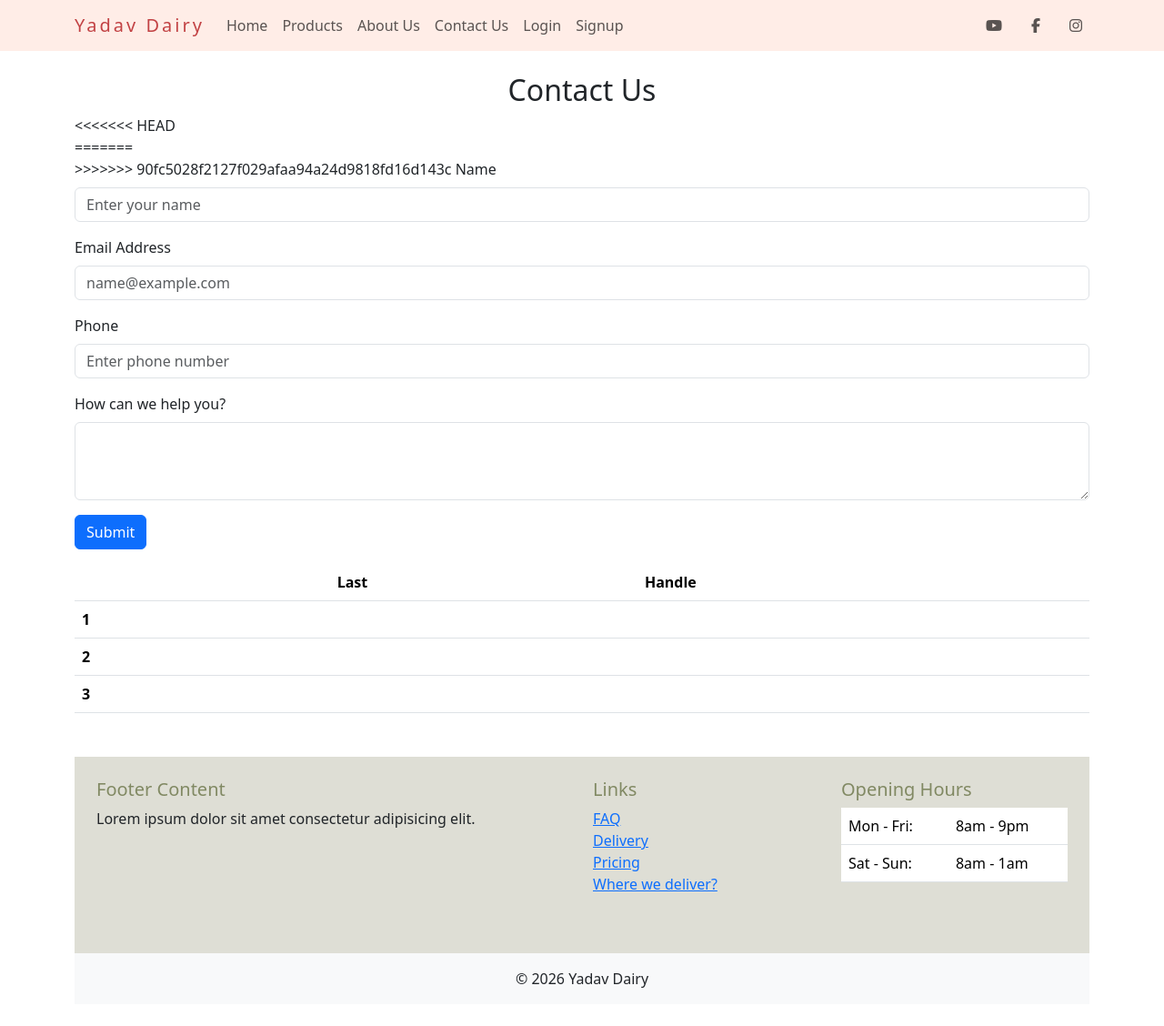
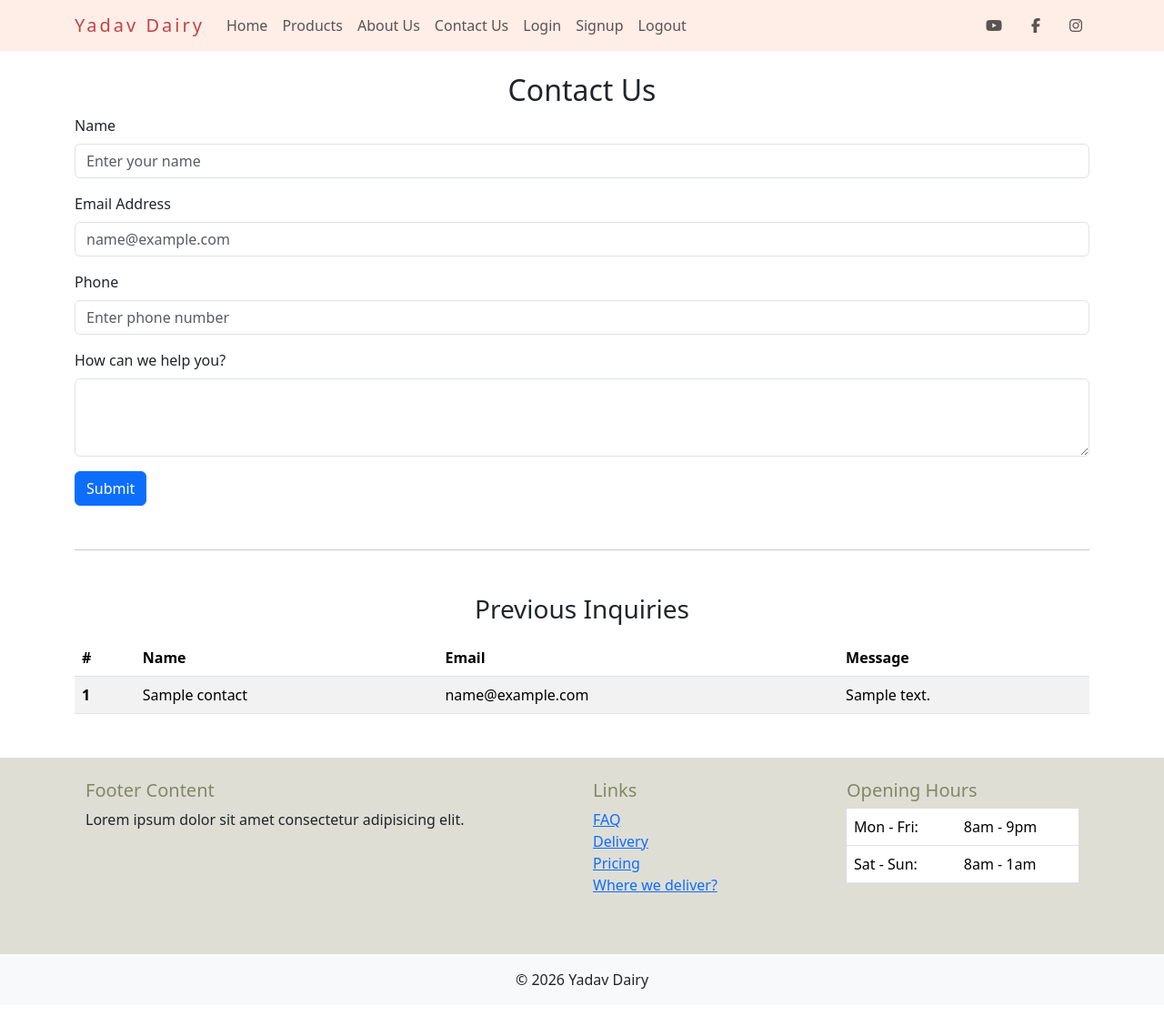
Before and after one commit to divyyadav007/training_project_college, a Django app: page /contact in a window 1280 px wide. Shown: the whole page at 91% size. After the commit the page ends 1087 px from the top, so only its background shows below. Run offline with Django 5.2, Linux system fonts and the light colour scheme; tables that the repository leaves empty hold one stand-in row (values such as "Sample post"); lists and menus that the app fills with data are empty.

Commit message:
logout and authentication setups

```diff
--- a/shops/urls.py
+++ b/shops/urls.py
@@ -1,9 +1,11 @@
 from django.urls import path
 from . import views
+from django.contrib import admin
 
 urlpatterns = [
     # Main/Home page (Jab koi sirf website.com khole)
-    path('home', views.home, name='home'),
+    path('admin', admin.site.urls),
+    path('', views.home, name='home'),
 
     # Baaki pages
     path('product', views.product, name='product'),
@@ -11,4 +13,5 @@ urlpatterns = [
     path('contact', views.contact, name='contact'),
     path('signup', views.signupView, name='signup'),
     path('login', views.loginView, name='login'),
+    path('logout', views.logoutView, name='logout'),
 ]
--- a/shops/views.py
+++ b/shops/views.py
@@ -1,60 +1,55 @@
 from django.shortcuts import render, redirect
 from .models import Contact
 from django.contrib.auth.models import User
-from django.contrib.auth import authenticate, login
-
-
+from django.contrib.auth import authenticate, login, logout
+from django.contrib.auth.decorators import login_required
+from django.contrib import messages # Added this for your login error handling
 
 def home(request):
     return render(request, 'index.html')
-
+@login_required
 def product(request):
+    if not request.user.is_authenticated:
+        return redirect('login')
     return render(request, 'product.html')
 
 def about(request):
     return render(request, 'about.html')
 
 def contact(request):
-    data = Contact.objects.all()
-
     if request.method == "POST":
-        # 1. Form se data nikalna
         name = request.POST.get('name')
         email = request.POST.get('email')
         phone = request.POST.get('phone')
         message = request.POST.get('message')
 
-        # 2. Database mein save karna
-        # Note: Check karein aapke models.py mein 'message' aur 'date' fields hain ya nahi
-        c = Contact(
+        # Create and save in one go
+        Contact.objects.create(
             name=name,
             email=email,
             phone=phone,
-            message=message,
+            message=message
         )
-        c.save()
-
-        # Success flag bhejna
+        messages.success(request, "Message sent successfully!")
         return redirect('contact')
 
-    # 3. GET request par saara data fetch karna
-
+    data = Contact.objects.all()
     return render(request, 'contact.html', {'data': data})
 
 def signupView(request):
-
     if request.method == "POST":
         firstName = request.POST.get('firstName')
         lastName = request.POST.get('lastName')
         userName = request.POST.get('userName')
         email = request.POST.get('email')
         password = request.POST.get('password')
-        cpassword = request.POST.get('cpassword')
+
+        # Create user and set details
         user = User.objects.create_user(userName, email, password)
-        user.first_name =  firstName
+        user.first_name = firstName
         user.last_name = lastName
         user.save()
-        return redirect('/login')
+        return redirect('login') # Use URL name
 
     return render(request, 'signup.html')
 
@@ -65,12 +60,14 @@ def loginView(request):
         user = authenticate(request, username=userName, password=password)
 
         if user is not None:
-            # 2. Start the session
             login(request, user)
-            return redirect('/home')
+            return redirect('home') # Use URL name
         else:
-            # 3. Handle failed login
             messages.error(request, "Invalid username or password")
             return render(request, 'login.html')
 
     return render(request, 'login.html')
+
+def logoutView(request):
+    logout(request) # Fixed typo 'reqeust'
+    return redirect('home') # Better to redirect than render
--- a/templates/base.html
+++ b/templates/base.html
@@ -47,6 +47,9 @@
         </li>
         <li class="nav-item">
           <a class="nav-link" href="/signup">Signup</a>
+        </li>
+         <li class="nav-item">
+          <a class="nav-link" href="/logout">Logout</a>
         </li>
       </ul>
 
--- a/templates/contact.html
+++ b/templates/contact.html
@@ -4,19 +4,17 @@
 {% block content %}
 <div class="container my-4">
     <h2 class="text-center">Contact Us</h2>
+
     <form method="POST" action="{% url 'contact' %}">
-<<<<<<< HEAD
-            {% csrf_token %} <div class="mb-3">
-=======
-            {% csrf_token %} <div class="mb-3">
->>>>>>> 90fc5028f2127f029afaa94a24d9818fd16d143c
+        {% csrf_token %}
+        <div class="mb-3">
             <label for="name" class="form-label">Name</label>
-            <input type="text" name="name" class="form-control" id="name" placeholder="Enter your name">
+            <input type="text" name="name" class="form-control" id="name" placeholder="Enter your name" required>
         </div>
 
         <div class="mb-3">
             <label for="email" class="form-label">Email Address</label>
-            <input type="email" name="email" class="form-control" id="email" placeholder="name@example.com">
+            <input type="email" name="email" class="form-control" id="email" placeholder="name@example.com" required>
         </div>
 
         <div class="mb-3">
@@ -26,42 +24,38 @@
 
         <div class="mb-3">
             <label for="message" class="form-label">How can we help you?</label>
-            <textarea class="form-control" name="message" id="message" rows="3"></textarea>
+            <textarea class="form-control" name="message" id="message" rows="3" required></textarea>
         </div>
 
         <button type="submit" class="btn btn-primary">Submit</button>
     </form>
-</div>
-<table class="table">
+
+    <hr class="my-5">
+
+    <h3 class="text-center">Previous Inquiries</h3>
+    <table class="table table-striped mt-3">
         <thead>
             <tr>
-      <th scope="col"></th>
-      <th scope="col"></th>
-      <th scope="col">Last</th>
-      <th scope="col">Handle</th>
+                <th scope="col">#</th>
+                <th scope="col">Name</th>
+                <th scope="col">Email</th>
+                <th scope="col">Message</th>
             </tr>
         </thead>
         <tbody>
-    {% for d in data  %}
+            {% for d in data %}
             <tr>
-      <th scope="row">1</th>
-      <td></td>
-      <td></td>
-      <td></td>
+                <th scope="row">{{ forloop.counter }}</th>
+                <td>{{ d.name }}</td>
+                <td>{{ d.email }}</td>
+                <td>{{ d.message }}</td>
             </tr>
+            {% empty %}
             <tr>
-      <th scope="row">2</th>
-      <td></td>
-      <td></td>
-      <td></td>
-    </tr>
-    <tr>
-      <th scope="row">3</th>
-      <td></td>
-      <td></td>
-      <td></td>
+                <td colspan="4" class="text-center">No messages found.</td>
             </tr>
             {% endfor %}
         </tbody>
     </table>
+</div>
 {% endblock content %}
--- a/templates/login.html
+++ b/templates/login.html
@@ -89,7 +89,7 @@
 
 
                                         <div class="d-flex justify-content-center mx-4 mb-3 mb-lg-4">
-                                            <button type="button" data-mdb-button-init data-mdb-ripple-init
+                                            <button type="submit" data-mdb-button-init data-mdb-ripple-init
                                                 class="btn btn-primary btn-lg">Login</button>
                                         </div>
 
--- a/yadav_dairy/settings.py
+++ b/yadav_dairy/settings.py
@@ -26,7 +26,9 @@ SECRET_KEY = "django-insecure--u)8u+!n*$la1xum14_47%*sk8!i&#l-$ylm)ia_d0in+8050i
 DEBUG = True
 ALLOWED_HOSTS = []
 
+# settings.py
 
+LOGIN_URL = 'login'
 # Application definition
 
 INSTALLED_APPS = [
```
Lines whose indentation alone changed are shown as unchanged.
